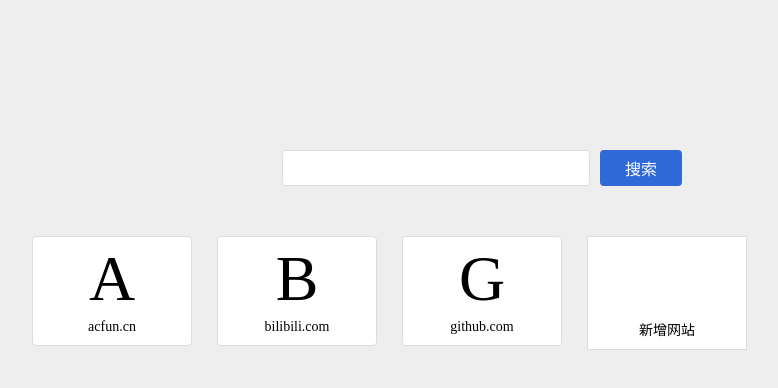
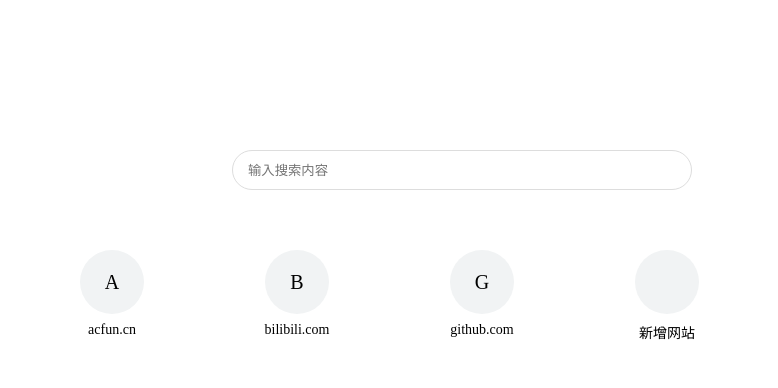
Before and after one commit to aq82041/my-nav, a website: page src/index.html in a window 1280 px wide. Shown: the whole page, without its empty margins (158-936 px from the left). Drawn offline with nearby package versions, Linux system fonts and the light colour scheme.

Commit message:
前航网站

```diff
--- a/src/index.html
+++ b/src/index.html
@@ -6,7 +6,7 @@
       name="viewport"
       content="width=device-width,initial-scale=1,minimum-scale=1,maximum-scale=1,user-scalable=no,viewport-fit=cover"
     />
-    <title>前端导航网站</title>
+    <title>派大星的前端导航网站</title>
     <style type="text/css">
       .icon {
         width: 1em;
@@ -16,13 +16,18 @@
         overflow: hidden;
       }
     </style>
+    <link rel="shortcut icon" href="./favicon.ico" type="image/x-icon" />
     <link rel="stylesheet" href="style.css" />
   </head>
   <body>
     <header class="globalHeader">
       <form action="https://www.baidu.com/s" class="form" method="GET">
-        <input name="wd" type="text" />
-        <button type="submit">搜索</button>
+        <input name="wd" type="text" placeholder="输入搜索内容" />
+        <button type="submit">
+          <svg class="icon">
+            <use xlink:href="#icon-chakanhf"></use>
+          </svg>
+        </button>
       </form>
     </header>
 
@@ -41,7 +46,7 @@
       </ul>
     </main>
 
-    <script src="//at.alicdn.com/t/font_1710001_0d7fw1x2fuyo.js"></script>
+    <script src="//at.alicdn.com/t/font_1710001_alpkw58boz8.js"></script>
     <script src="https://cdn.bootcss.com/jquery/3.4.1/jquery.min.js"></script>
     <script src="main.js"></script>
   </body>
--- a/src/main.js
+++ b/src/main.js
@@ -25,9 +25,11 @@
   //渲染hash数组
   $siteList.find("li:not(.last)").remove(); //在渲染之前，把之前的li删掉，避免重复
   hashMap.forEach((node, index) => {
-    const $li = $(`<li>
+    const $li = $(`<li class='li'>
         <div class="site">
-        <div class="logo">${node.logo}</div>
+
+          <div class="logo">${node.logo}</div>
+
         <div class="link">${simplifyUrl(node.url)}</div>
         <div class='close'>              <!--添加一个关闭图标-->
           <svg class="icon">
@@ -39,9 +41,10 @@
     $li.on("click", () => window.open(node.url)); //新开一个窗口，用JS代替a标签。因为用a标签，阻止冒泡不好用
     $li.on("click", ".close", e => {
       e.stopPropagation(); //阻止冒泡，点击关闭时不跳转页面，不触发爸爸的事件
-      hashMap.splice(index, 1);
-      render();
-      console.log(hashMap);
+      if (window.confirm("您确定删除该网址吗？")) {
+        hashMap.splice(index, 1);
+        render();
+      }
     });
   });
 };
--- a/src/style.css
+++ b/src/style.css
@@ -23,7 +23,7 @@
 }
 
 body {
-  background: #eee;
+  background: white;
 }
 .globalHeader {
   margin: 20px;
@@ -40,7 +40,7 @@
 @media (min-width: 500px) {
   /*针对PC端的操作，只管宽度大于500px的*/
   .form {
-    max-width: 400px; /*满足宽度大于500px时，样式会和手机版的合并*/
+    max-width: 500px; /*满足宽度大于500px时，样式会和手机版的合并*/
     margin-left: auto;
     margin-right: auto;
   }
@@ -49,18 +49,25 @@
   width: 100%;
   margin-right: 10px;
   height: 36px;
-  padding: 0 10px;
-  border-radius: 4px;
+  padding: 0 15px;
   border: 1px solid #ddd;
+  border-radius: 20px;
+  outline: none;
+  -webkit-tap-highlight-color: rgba(0, 0, 0, 0); /*取消input选中后的高亮*/
+}
+@media (min-width: 500px) {
+  .form > input {
+    height: 40px;
+  }
 }
 .form > button {
   white-space: nowrap; /*不折行*/
-  padding: 0 25px;
+  /*padding: 0 5px;*/
   border-radius: 4px;
   border: none;
-  background: #3069d8;
-  color: white;
-  font-size: 16px;
+  background: white;
+  /*color: white;*/
+  font-size: 30px;
 }
 
 .globalMain {
@@ -96,20 +103,22 @@
   align-items: center;
   justify-content: center;
   background: white;
-
   padding: 10px;
-  border: 1px solid #ddd;
   border-radius: 4px;
   position: relative;
 }
-
+.li:hover > .site {
+  background: rgb(235, 235, 235);
+}
 .siteList .site > .logo {
   width: 64px;
   height: 64px;
   display: flex;
   justify-content: center;
   align-items: center;
-  font-size: 64px;
+  font-size: 20px;
+  border-radius: 50%;
+  background: rgb(241, 243, 244);
 }
 .siteList .site > .link {
   font-size: 14px;
@@ -120,17 +129,22 @@
   top: 3px;
   right: 5px;
   font-size: 20px;
-  display: none; /*默认不出现*/
 }
-.site:hover > .close {
-  /*把鼠标扶到.site上，关闭按钮出现*/
-  display: block;
+@media (min-width: 500px) {
+  .close {
+    display: none;
+  }
+}
+@media (min-width: 500px) {
+  .site:hover > .close {
+    /*把鼠标扶到.site上，关闭按钮出现*/
+    display: block;
+  }
 }
 
 .close > .icon {
 }
 .siteList .addButton {
-  border: 1px solid #ddd;
   background: white;
   width: 160px;
   display: flex;
@@ -140,8 +154,8 @@
   padding: 10px;
 }
 .icon-wrapper > .icon {
-  width: 54px;
-  height: 54px;
+  width: 23px;
+  height: 23px;
 }
 .text {
   font-size: 14px;
@@ -153,4 +167,9 @@
   display: flex;
   justify-content: center;
   align-items: center;
+  border-radius: 50%;
+  background: rgb(241, 243, 244);
 }
+.last:hover > .addButton {
+  background: rgb(235, 235, 235);
+}
```
Also changed, not shown: package.json (+10 -1 lines), dist/favicon.3443b76f.ico (added), dist/index.html, src/favicon.ico (added), 8 other files.
